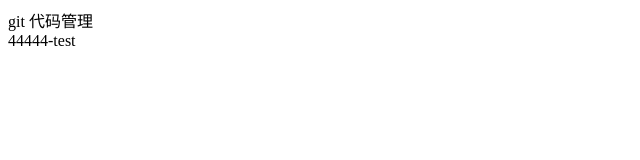
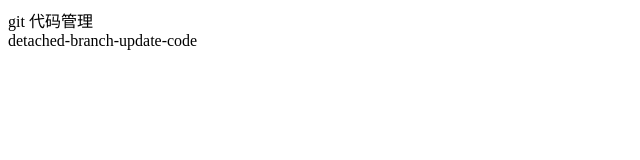
Before and after one commit to vigina/git-note, a website: page index.html in a window 1280 px wide. Shown: the whole page, without its empty margins (0-640 px from the left). Drawn offline with Linux system fonts and the light colour scheme.

Commit message:
分离的HEAD上创建了新分支并且修改&提交

```diff
--- a/index.html
+++ b/index.html
@@ -7,6 +7,6 @@
 </head>
 <body>
     <div>git 代码管理</div>
-    <div>44444-test</div>
+    <div>detached-branch-update-code</div>
 </body>
 </html>
```
